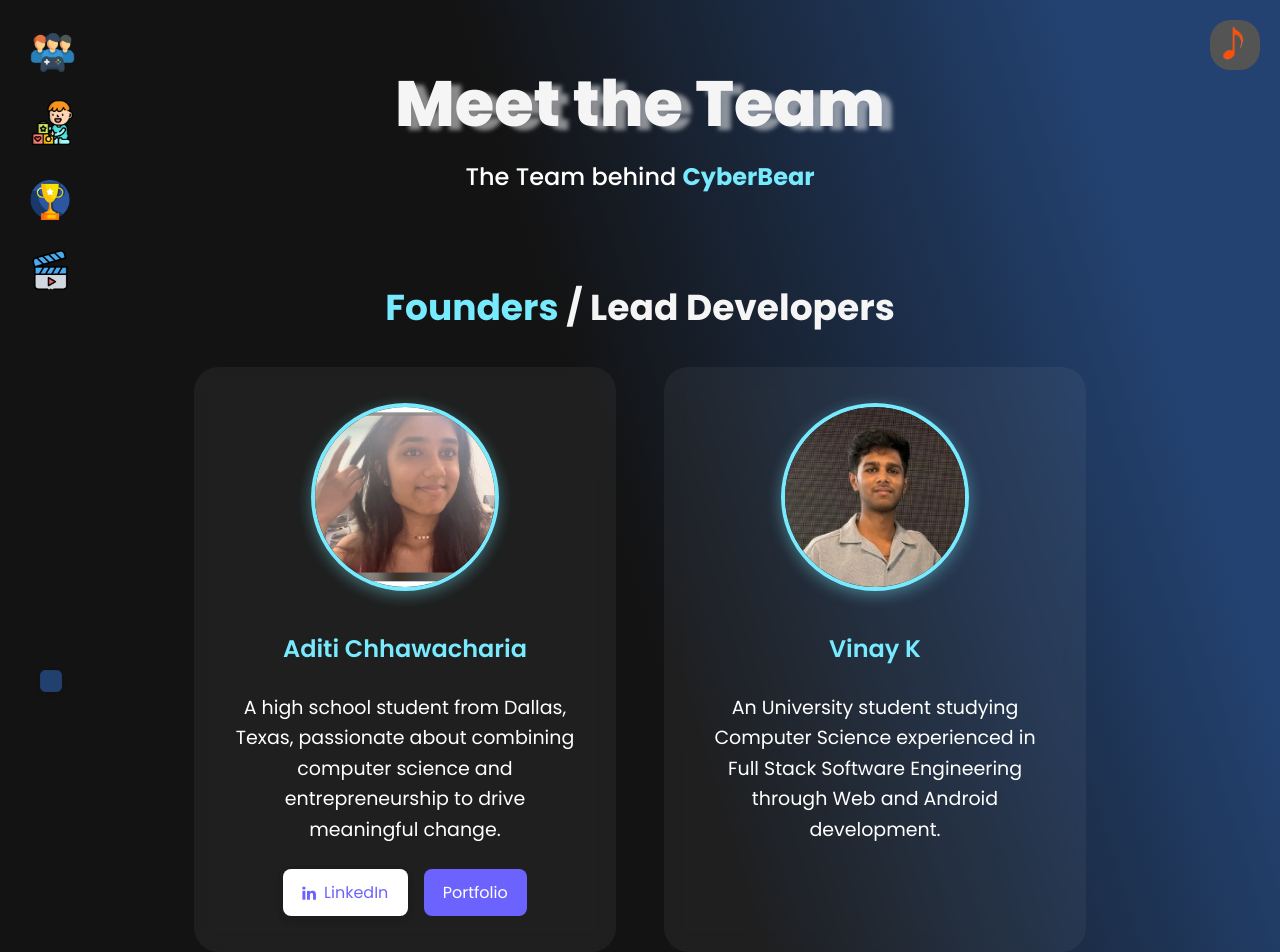
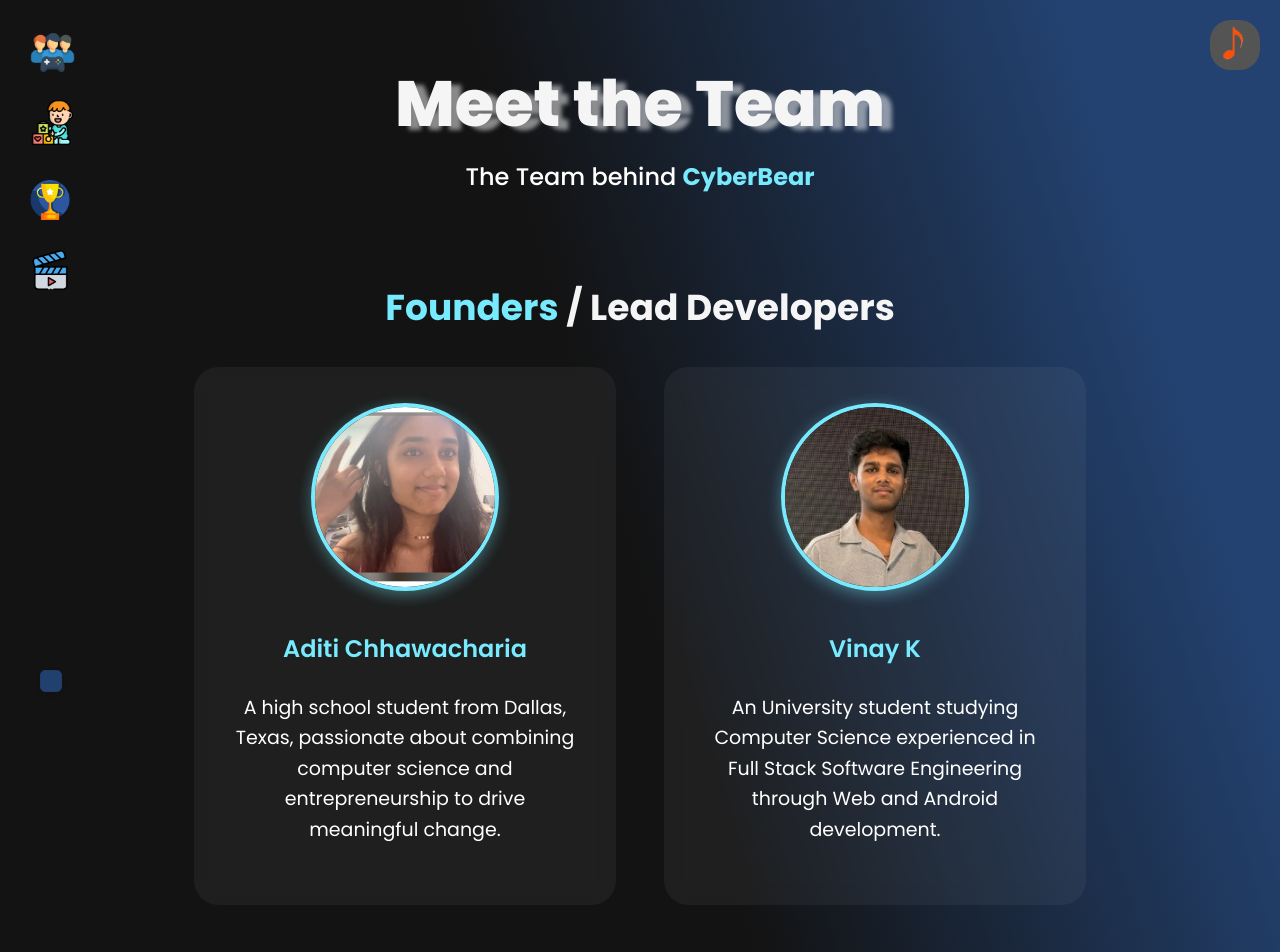
Before and after one commit to aditichhawacharia/cyberbear, a plain HTML site: page meettheteam.html in a window 1280 px wide. Shown: the top 952 px of the page. Drawn offline with Linux system fonts and the light colour scheme; a script that the page names is missing.

Commit message:
Update meettheteam.html

```diff
--- a/meettheteam.html
+++ b/meettheteam.html
@@ -571,16 +571,6 @@
           <img src="public/aditi.jpg" alt="Aditi Chhawacharia" class="team-photo">
           <h3 class="team-name" style="color:#77eafd">Aditi Chhawacharia</h3>
           <p class="team-bio">A high school student from Dallas, Texas, passionate about combining computer science and entrepreneurship to drive meaningful change.</p>
-          <div class="button-container">
-            <a href="https://www.linkedin.com/in/aditi-chhawacharia/" target="_blank" style="text-decoration: none;">
-              <button class="linkedin-button">
-                <i class="fa fa-linkedin"></i> LinkedIn
-              </button>
-            </a>
-            <a href="https://aditichhawacharia.vercel.app/" target="_blank" style="text-decoration: none;">
-              <button class="website-button">Portfolio</button>
-            </a>
-          </div>
         </div>
 
         <div class="team-member">
```
